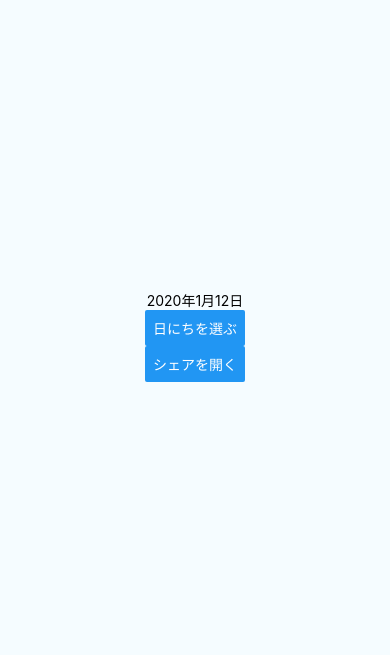
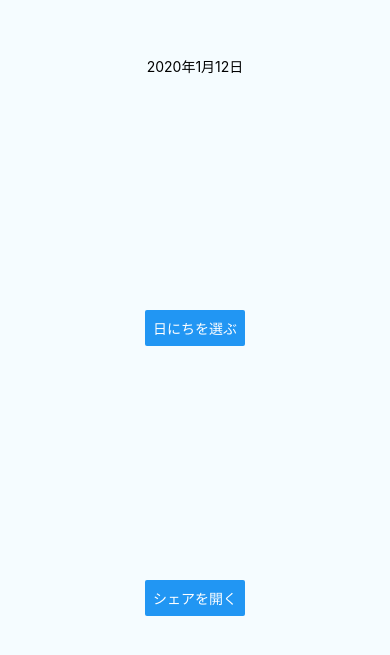
Before and after one commit to sena-anny/reactNativeApp, a React Native app: screen / in a window 390 px wide. Shown: the part 111-766 px from the top of the page. Built offline with nearby package versions, Linux system fonts and the light colour scheme.

Commit message:
flexボックスのデザイン

```diff
--- a/App.js
+++ b/App.js
@@ -60,7 +60,9 @@ export default class App extends Component {
       <View style={ {
           paddingTop: 50,
           flex: 1,
-          justifyContent: 'center',
+          // flexDirection: 'row',
+          // width: '100%',
+          justifyContent: 'space-around',
           alignItems: 'center',
           backgroundColor: '#F5FCFF'
         } }>
```
